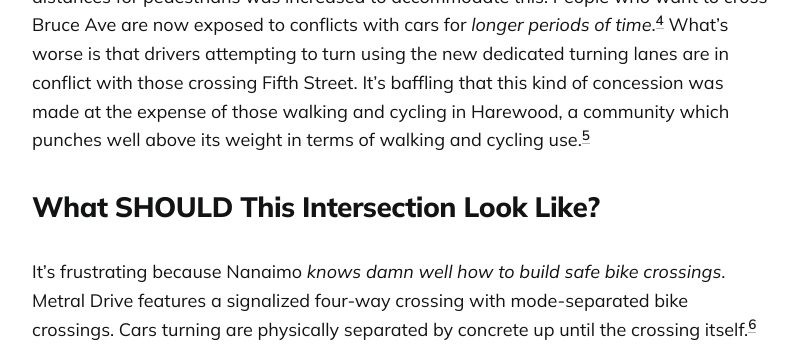
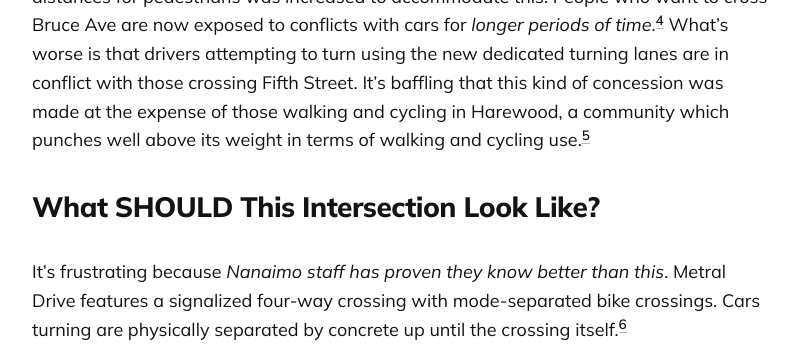
Before and after one commit to LaputanMachines/beautiful-nanaimo, a Jekyll site: the page built from _posts/2023-12-03-one-step-forward-two-giant-steps-back.md, in a window 1280 px wide and 900 px high, scrolled down 2545 px, cut to the strip 0-353 px from the top of the window. Shown: the whole strip, without its empty margins (238-1036 px from the left). Built offline with Jekyll 4.4.1, drawn with Linux system fonts in a browser that asks for light colours; comment, search, counter and statistics services are not loaded; the table of contents is made by our own code.

Commit message:
Mellow out tone for staff comment

```diff
--- a/_posts/2023-12-03-one-step-forward-two-giant-steps-back.md
+++ b/_posts/2023-12-03-one-step-forward-two-giant-steps-back.md
@@ -34,7 +34,7 @@ Nanaimo opted to create dedicated turning lanes for cars along Bruce. Crossing d
 
 ## What SHOULD This Intersection Look Like?
 
-It’s frustrating because Nanaimo _knows damn well how to build safe bike crossings_. Metral Drive features a signalized four-way crossing with mode-separated bike crossings. Cars turning are physically separated by concrete up until the crossing itself.[^6]
+It’s frustrating because _Nanaimo staff has proven they know better than this_. Metral Drive features a signalized four-way crossing with mode-separated bike crossings. Cars turning are physically separated by concrete up until the crossing itself.[^6]
 
 ![Render of Complete Street-Style Intersection on Metral Drive (City of Nanaimo)]({{site.baseurl}}/images/posts/2023-12-03-one-step-forward/metral-enterprise-crossing.png){:loading="lazy"}
 *Render of Complete Street-Style Intersection on Metral Drive (City of Nanaimo)*
```
